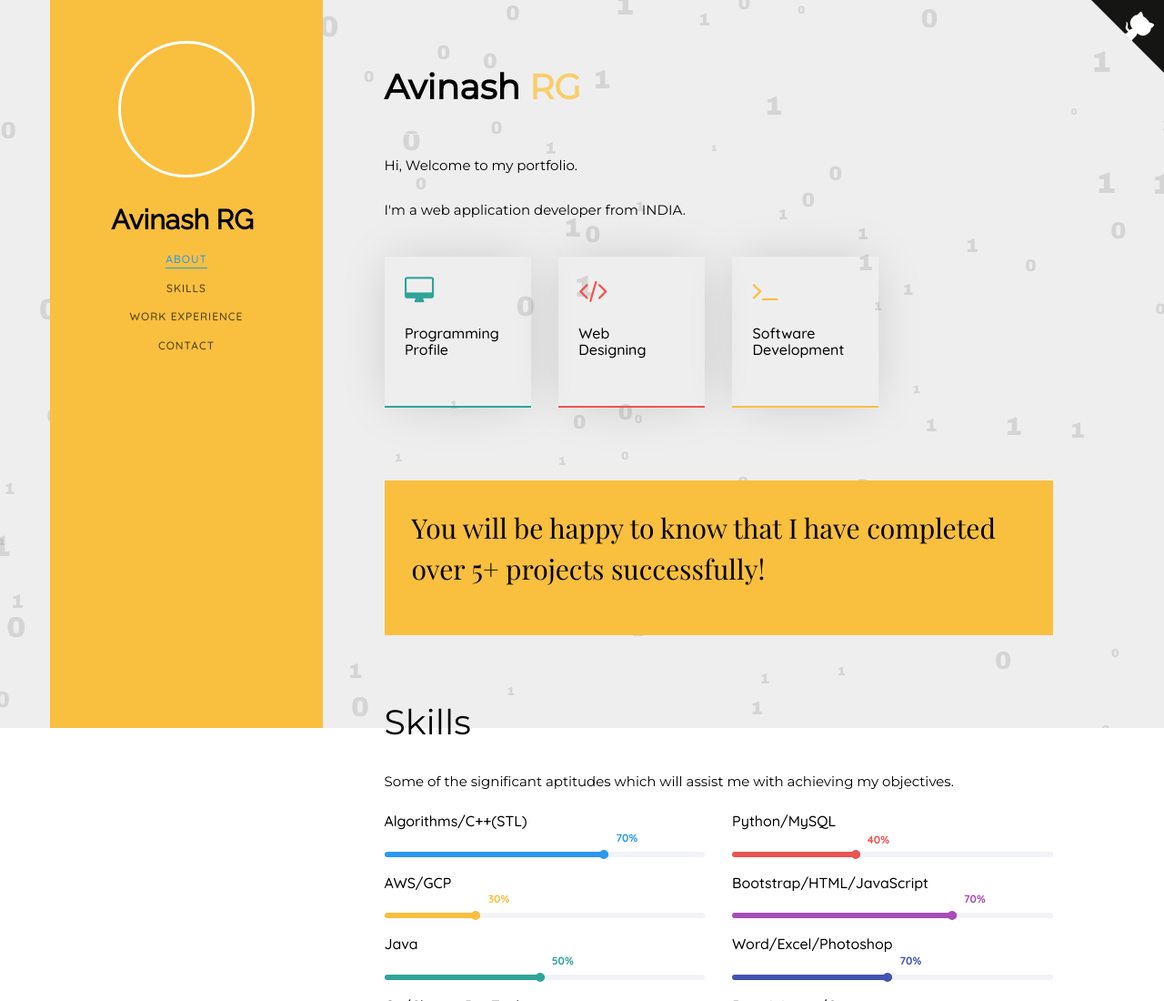
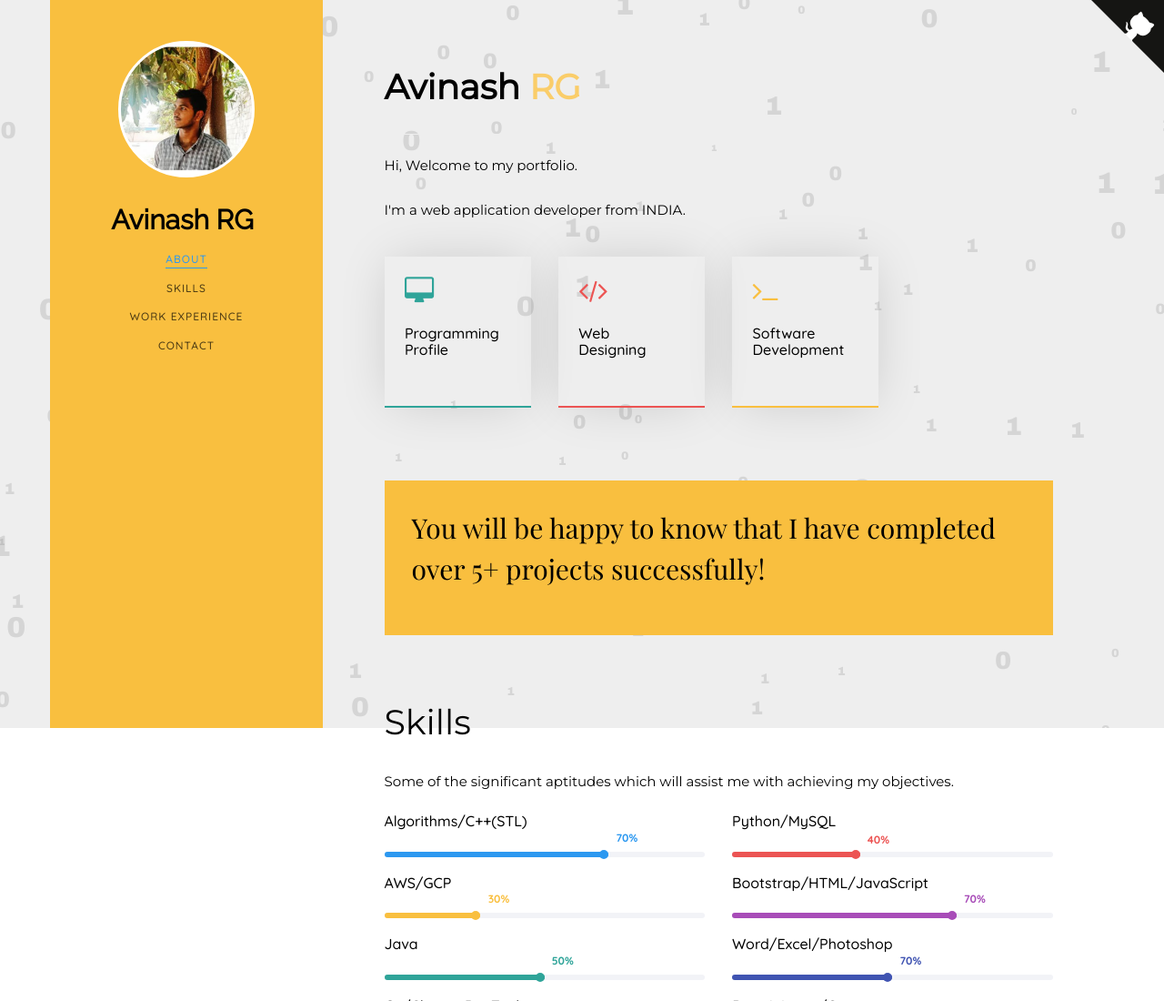
Before and after one commit to AvinashRG-008/AvinashRG.github.io, a plain HTML site: page index.html in a window 1280 px wide. Shown: the top 1100 px of the page at 91% size. Drawn offline with nearby package versions, Linux system fonts and the light colour scheme; a web font is replaced by a local one.

Commit message:
Update index.html

```diff
--- a/index.html
+++ b/index.html
@@ -40,7 +40,7 @@
             <!----Side bar--->
             <aside id="colorlib-aside" role="complementary" class="border js-fullheight">
                <div class="text-center">
-                  <div class="author-img" style="background-image: url(images/IMG_wl1xai.jpeg);"></div>
+                  <div class="author-img" style="background-image: url(images/IMG_-wl1xai.jpeg);"></div>
                   <h1 id="colorlib-logo"><a href="https://AvinashRG-008.github.io">Avinash RG</a></h1>
                </div>
                <nav id="colorlib-main-menu" role="navigation" class="navbar">
```
